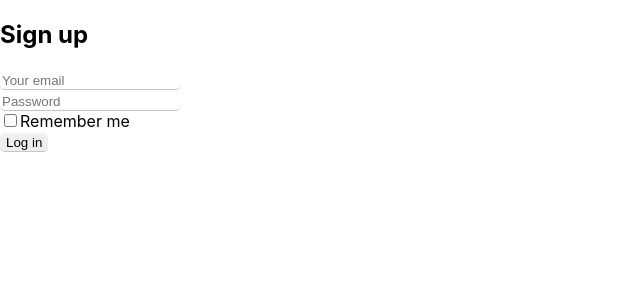
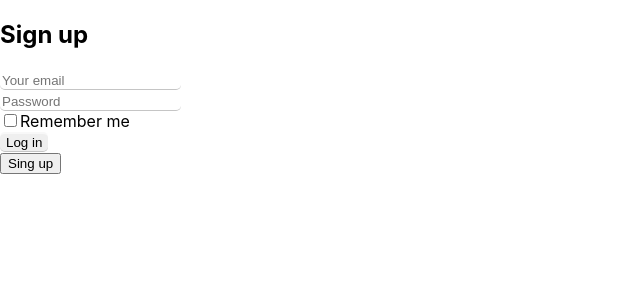
Before and after one commit to duvanjm/reimagined-guacamole, a React (Create React App) app in the folder files-manager-fronted/: page /login in a window 1280 px wide. Shown: the top 300 px of the page, without its empty margins (0-640 px from the left). Built offline with nearby package versions, Linux system fonts and the light colour scheme.

Commit message:
improve Login component

```diff
--- a/files-manager-fronted/src/components/Login.js
+++ b/files-manager-fronted/src/components/Login.js
@@ -10,6 +10,10 @@ function Login() {
     setState({ ...state, [event.target.name]: event.target.value });
   }
 
+  const handleRegister = () => {
+    window.location = "/register";
+  }
+
   const handleSubmit = async (event) => {
     event.preventDefault();
     if (state.email === "" || state.password === "") {
@@ -19,9 +23,9 @@ function Login() {
       const encodeData = btoa(str);
       try {
         await axios.get('http://localhost:5000/connect', { headers: { 'Authorization': `Basic: ${encodeData}`} })
-        .then((res) => {
-          localStorage.setItem("token", res.data.token);
-          window.location = "/dash";
+          .then((res) => {
+            localStorage.setItem("token", res.data.token);
+            window.location = "/dash";
         });
       } catch(e) {
         alert('Email or password invalid!');
@@ -97,6 +101,9 @@ function Login() {
               </div>
               <div id="mensaje"></div>
             </form>
+            <div className="form-group form-button">
+              <button onClick={handleRegister}>Sing up</button>
+            </div>
           </div>
         </div>
       </div>
--- a/files-manager-fronted/src/index.js
+++ b/files-manager-fronted/src/index.js
@@ -4,16 +4,20 @@ import './index.css';
 import { BrowserRouter, Route, Switch, Redirect } from 'react-router-dom';
 import App from './App';
 import Login from './components/Login';
+import Register from './components/Register'
 
 ReactDOM.render(
   <BrowserRouter>
     <Switch>
       <Route path='/dash'>
         <Route path='/dash' exact component={App}/>
-        </Route>
+      </Route>
       <Route path='/login' exact component={Login}/>
       <Route path='/' exact>
         <Redirect from='/' to='/login'/>
+      </Route>
+      <Route path='/register'>
+        <Route path='/register' exact component={Register}/>
       </Route>
       <Redirect from='*' to='/404'/>
     </Switch>
```
